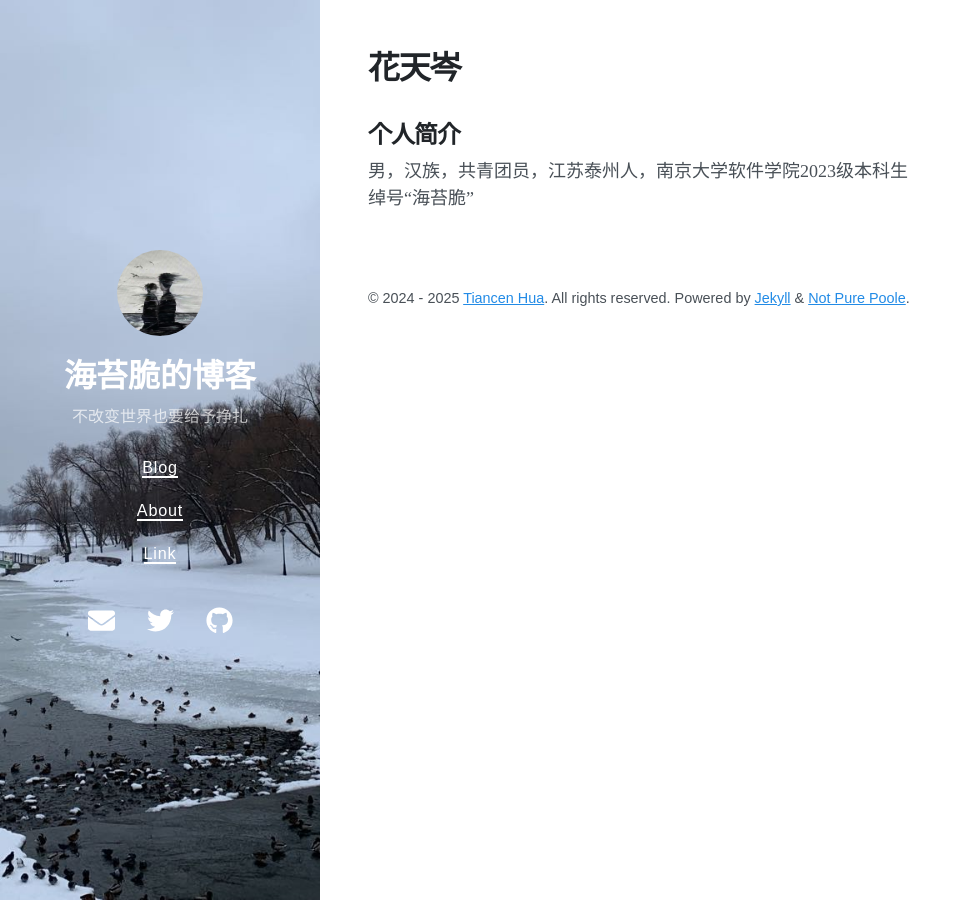
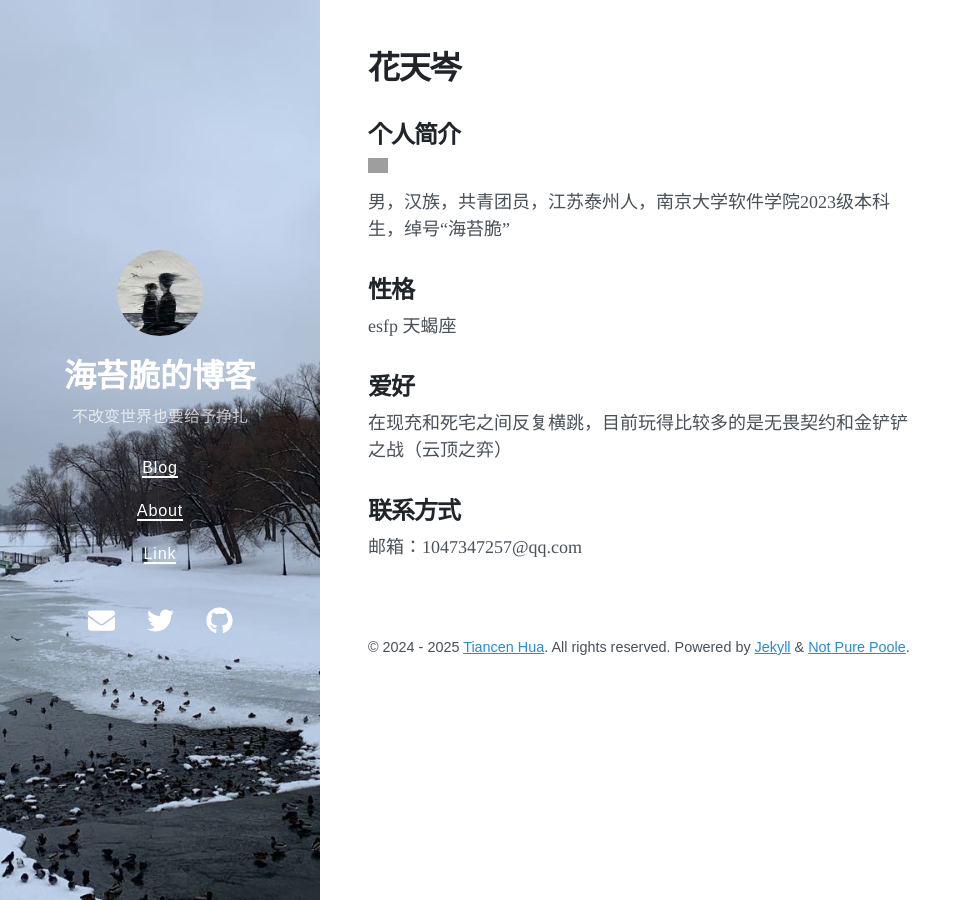
Before and after one commit to Huatiancen/Huatiancen.github.io, a Jekyll site: the page built from about.md, in a window 1280 px wide. Shown: the whole page, without its empty margins (0-972 px from the left). Built offline with Jekyll 4.4.1, drawn with Linux system fonts in a browser that asks for light colours; nearby versions of some CDN libraries; grey boxes are pictures that could not be loaded.

Commit message:
修改about

```diff
--- a/about.md
+++ b/about.md
@@ -4,5 +4,19 @@ title: 花天岑
 ---
 
 ## 个人简介
-男，汉族，共青团员，江苏泰州人，南京大学软件学院2023级本科生
-绰号“海苔脆”
+
+<img src="https://huatiancen.oss-cn-nanjing.aliyuncs.com/img/202506241740565.png" style="zoom:5%;" />
+
+男，汉族，共青团员，江苏泰州人，南京大学软件学院2023级本科生，绰号“海苔脆”
+
+## 性格
+
+esfp 天蝎座
+
+## 爱好
+
+在现充和死宅之间反复横跳，目前玩得比较多的是无畏契约和金铲铲之战（云顶之弈）
+
+## 联系方式
+
+邮箱：1047347257@qq.com
```
Also changed, not shown: README.md.
